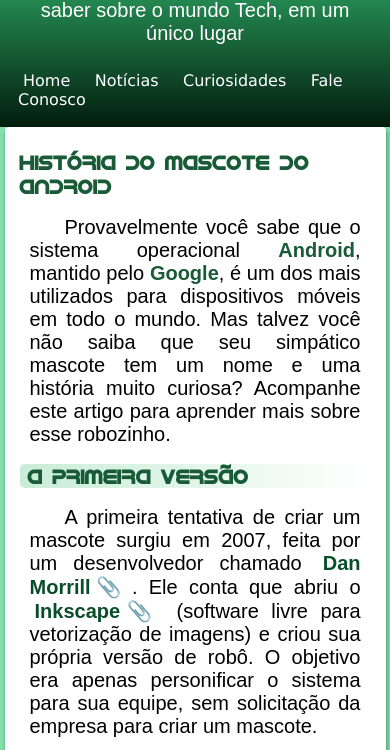
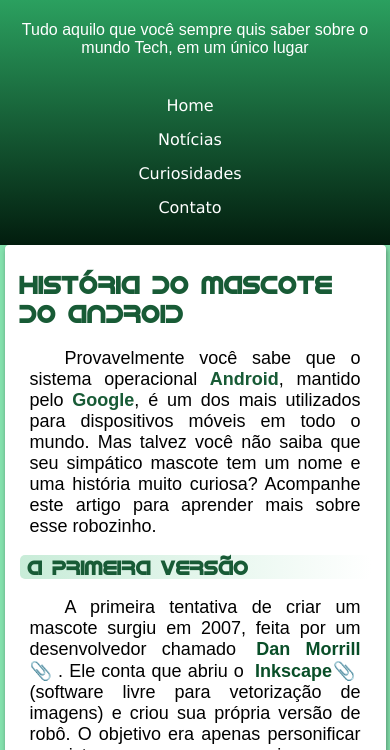
Before and after one commit to LuizGoudart/projeto-android, a plain HTML site: page index.html in a window 390 px wide. Shown: the part 84-834 px from the top of the page. Drawn offline with Linux system fonts and the light colour scheme.

Commit message:
update link criador

```diff
--- a/index.html
+++ b/index.html
@@ -10,12 +10,12 @@
 <body>
     <header>
         <h1>Curiosidades de Tecnologia</h1>
-        <p>Tudo aquilo que você sempre quis saber sobre o mundo Tech, em um único lugar</p>
+        <h5>Tudo aquilo que você sempre quis saber sobre o mundo Tech, em um único lugar</h5>
         <nav>
             <a href="#">Home</a>
             <a href="#">Notícias</a>
             <a href="#">Curiosidades</a>
-            <a href="#">Fale Conosco</a>
+            <a href="#">Contato</a>
         </nav>
     </header>
 
--- a/style.css
+++ b/style.css
@@ -10,7 +10,7 @@
 
 /* Estilos gerais para o corpo da página */
 body {
-    font-family: Arial, Helvetica, sans-serif; /* Fonte principal do documento */
+    font-family: Arial, Verdana, sans-serif; /* Fonte principal do documento */
     background-color: #84E1AD; /* Cor de fundo da página */
     padding: 0;
     margin: 0;
@@ -233,6 +233,8 @@ footer {
     /* Exibe os links do menu de navegação como blocos */
     nav > a {
         margin-bottom: 5px;
+        display: block;
+        text-align: center;
     }
 
     /* Faz as imagens e o iframe ocuparem 100% da largura disponível */
@@ -249,8 +251,26 @@ footer {
     }
 
     /* Ajusta margens e tamanho da fonte dos parágrafos e títulos */
-    p, h1, h2 {
+    p, h2 {
         margin: 8px 0;
+        font-size: 18px;
+    }
+
+    h1 {
+        font-size: 25px;
+    }
+
+    h2 {
         font-size: 20px;
     }
+
+    h2#titulo-desc {
+        text-align: center;
+    }
+
+    h5 {
+        font-size: 1em;
+        text-align: center;
+        font-weight: normal;
+    }
 }
```
